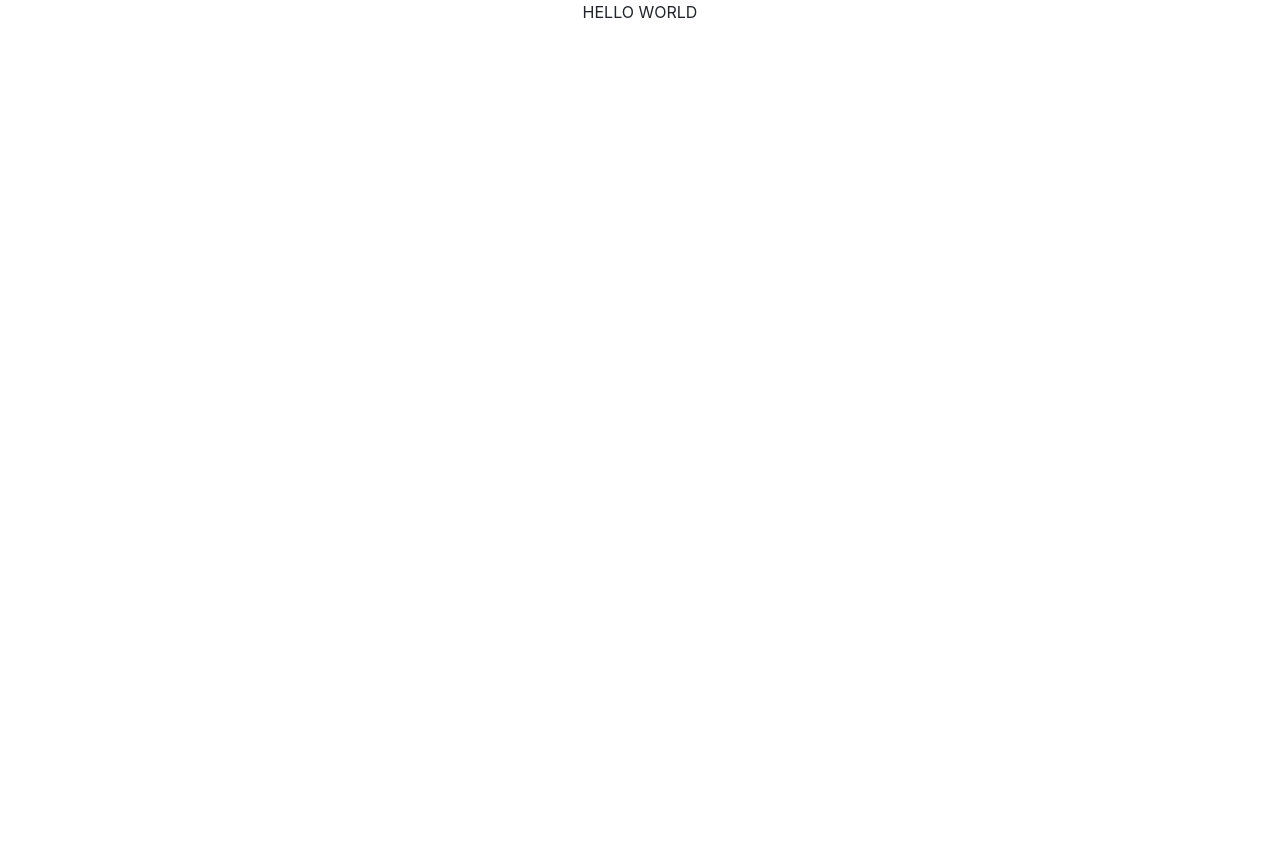
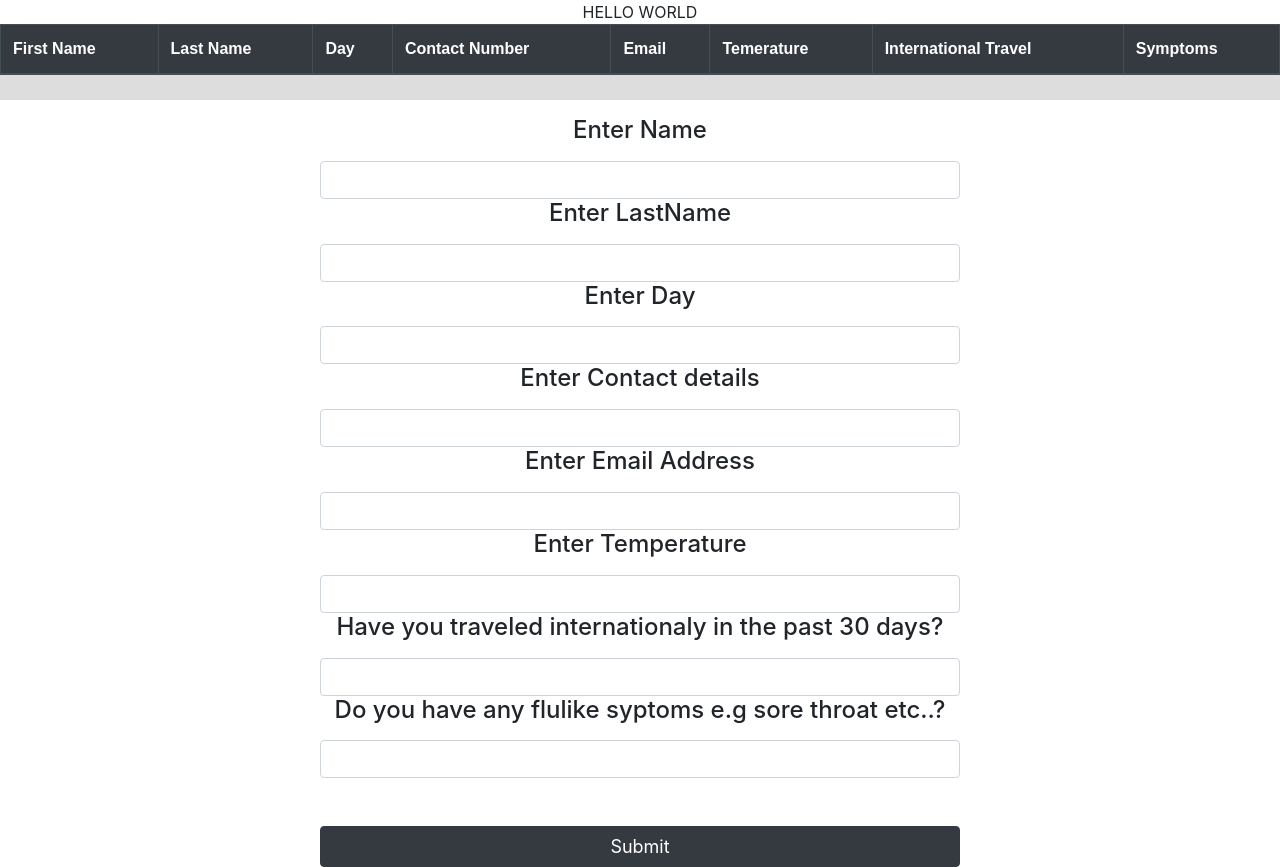
Before and after one commit to ThatoMahloko/covid19, a React (Create React App) app: page / in a window 1280 px wide. Before the commit the page ends 800 px from the top, so only its background shows below. Built offline with nearby package versions, Linux system fonts and the light colour scheme.

Commit message:
first commit

```diff
--- a/src/App.css
+++ b/src/App.css
@@ -36,3 +36,30 @@
     transform: rotate(360deg);
   }
 }
+
+input{
+  text-align: center;
+  justify-content: center;
+  margin: auto;
+  border: 5px black;
+}
+.btn{
+  color: white;
+  font-size: large;
+}
+
+table {
+  font-family: arial, sans-serif;
+  border-collapse: collapse;
+  width: 100%;
+}
+
+td, th {
+  border: 1px solid #dddddd;
+  text-align: left;
+  padding: 8px;
+}
+
+tr:nth-child(even) {
+  background-color: #dddddd;
+}
--- a/src/App.js
+++ b/src/App.js
@@ -1,9 +1,11 @@
 import './App.css';
+import Table from './components/Table';
 
 function App() {
   return (
-    <div className="App">
+    <div className="App " style={{textAlign:"center"}}>
      HELLO WORLD
+     <Table />
     </div>
   );
 }
--- a/src/components/FormAddCells.jsx
+++ b/src/components/FormAddCells.jsx
@@ -1,6 +1,8 @@
 import React, { useState } from 'react'
 
 const FormAddCells = ({ addEntry }) => {
+
+
     const [id, setId] = useState('');
     const [name, setName] = useState('');
     const [lastName, setLastName] = useState('');
@@ -27,34 +29,34 @@ const FormAddCells = ({ addEntry }) => {
     }
     return (
         <div>
-            <form onSubmit={handleSubmit}>
-                <div class="form-group">
-                    <label for="exampleInputEmail1">Enter Name</label>
-                    <input type="text" class="form-control" required onChange={(e) => setName(e.target.value)}/>
+            <form onSubmit={handleSubmit} >
+                <div >
+                    <h4><label >Enter Name</label></h4>
+                    <input type="text" class="form-control w-50" required onChange={(e) => setName(e.target.value)} />
 
-                    <label for="exampleInputEmail1">Enter LastName</label>
-                    <input type="text" class="form-control" required onChange={(e) => setLastName(e.target.value)}/>
+                    <h4><label >Enter LastName</label></h4>
+                    <input type="text" class="form-control w-50" required onChange={(e) => setLastName(e.target.value)} />
 
-                    <label for="exampleInputEmail1">Enter Day</label>
-                    <input type="text" class="form-control" required onChange={(e) => setDay(e.target.value)}/>
+                    <h4><label >Enter Day</label></h4>
+                    <input type="text" class="form-control w-50" required onChange={(e) => setDay(e.target.value)} />
 
-                    <label for="exampleInputEmail1">Enter Contact details</label>
-                    <input type="text" class="form-control" required onChange={(e) => setContactNumber(e.target.value)}/>
+                    <h4><label >Enter Contact details</label></h4>
+                    <input type="text" class="form-control w-50" required onChange={(e) => setContactNumber(e.target.value)} />
 
+                    <h4><label >Enter Email Address</label></h4>
+                    <input type="email" class="form-control w-50" required onChange={(e) => setEmail(e.target.value)} />
 
-                    <label for="exampleInputEmail1">Enter Email Address</label>
-                    <input type="text" class="form-control" required onChange={(e) => setEmail(e.target.value)}/>
+                    <h4><label >Enter Temperature</label></h4>
+                    <input type="text" class="form-control w-50" required onChange={(e) => setTemperature(e.target.value)} />
 
-                    <label for="exampleInputEmail1">Enter Temperature</label>
-                    <input type="text" class="form-control" required onChange={(e) => setTemperature(e.target.value)}/>
+                    <h4><label >Have you traveled internationaly in the past 30 days?</label></h4>
+                    <input type="text" class="form-control w-50" required onChange={(e) => setInternationalTravel(e.target.value)} />
 
-                    <label for="exampleInputEmail1">Have you traveled internationaly in the past 30 days</label>
-                    <input type="text" class="form-control" required onChange={(e) => setInternationalTravel(e.target.value)}/>
+                    <h4><label >Do you have any flulike syptoms e.g sore throat etc..?</label></h4>
+                    <input type="text" class="form-control w-50" required onChange={(e) => setSymptoms(e.target.value)} />
 
-                    <label for="exampleInputEmail1">Do you have any flulike syptoms e.g sore throat etc..</label>
-                    <input type="text" class="form-control" required onChange={(e) => setSymptoms(e.target.value)}/>
+                    <button type="submit" class="btn btn-dark mt-5 w-50 h-10">Submit</button>
 
-                    <button type="submit" class="btn btn-success">Submit</button>
                 </div>
             </form>
         </div>
--- a/src/components/Table.jsx
+++ b/src/components/Table.jsx
@@ -1,48 +1,48 @@
 import React, { useState } from 'react'
 import { v1 as uuid } from 'uuid';
 import FormAddCells from './FormAddCells';
-
+import '../App.css'
 
 const Table = () => {
     const [cells, setCells] = useState([
-        { name: '', lastName: '', day: '', contactNumber: '', Email: '',temperature:'',internationalTravel:'', symptoms:''  id: 0 }
+        { name: '', lastName: '', day: '', contactNumber: '', Email: '', temperature: '', internationalTravel: '', symptoms: '', id: null }
     ]);
-    const addEntry = (name, lastName, day, contactNumber, Email, id) => {
-        setCells([...cells, { name, lastName, day, contactNumber, Email, id: uuid() }])
+    const addEntry = (name, lastName, day, contactNumber, Email, temperature, internationalTravel, symptoms, id) => {
+        setCells([...cells, { name, lastName, day, contactNumber, Email, temperature, internationalTravel, symptoms, id: uuid() }])
     }
 
     return (
-        <div>
-            <table>
-                <thead class="thead-dark">
+        <div style={{ textAlign: "center" }}>
+            <table className="table">
+                <thead className="thead-dark">
                     <tr>
-                        <th scope="col">#</th>
-                        <th scope="col">First Name</th>
-                        <th scope="col">Last Name</th>
-                        <th scope="col">Day</th>
-                        <th scope="col">Contact number</th>
-                        <th scope="col">email</th>
+                        <th>First Name</th>
+                        <th>Last Name</th>
+                        <th>Day</th>
+                        <th>Contact Number</th>
+                        <th>Email</th>
+                        <th>Temerature</th>
+                        <th>International Travel</th>
+                        <th>Symptoms</th>
                     </tr>
-                </thead>
-                <tbody>
                     {cells.map(entry => {
                         return (
-                            <tr>
-                                <th scope="row">{entry.id}</th>
-                                <th>{entry.name}</th>
-                                <th>{entry.lastName}</th>
-                                <th>{entry.day}</th>
-                                <th>{entry.contactNumber}</th>
-                                <th>{entry.Email}</th>
+                            <tr key={entry.id}>
+                                <td>{entry.name}</td>
+                                <td>{entry.lastName}</td>
+                                <td>{entry.day}</td>
+                                <td>{entry.contactNumber}</td>
+                                <td>{entry.Email}</td>
+                                <td>{entry.temperature}</td>
+                                <td>{entry.internationalTravel}</td>
+                                <td>{entry.symptoms}</td>
                             </tr>
-
-                        )
+                        );
                     })}
-
-                </tbody>
+                </thead>
             </table>
 
-            <FormAddCells addEntry={addEntry}/>
+            <FormAddCells addEntry={addEntry} />
         </div>
     )
 }
```
